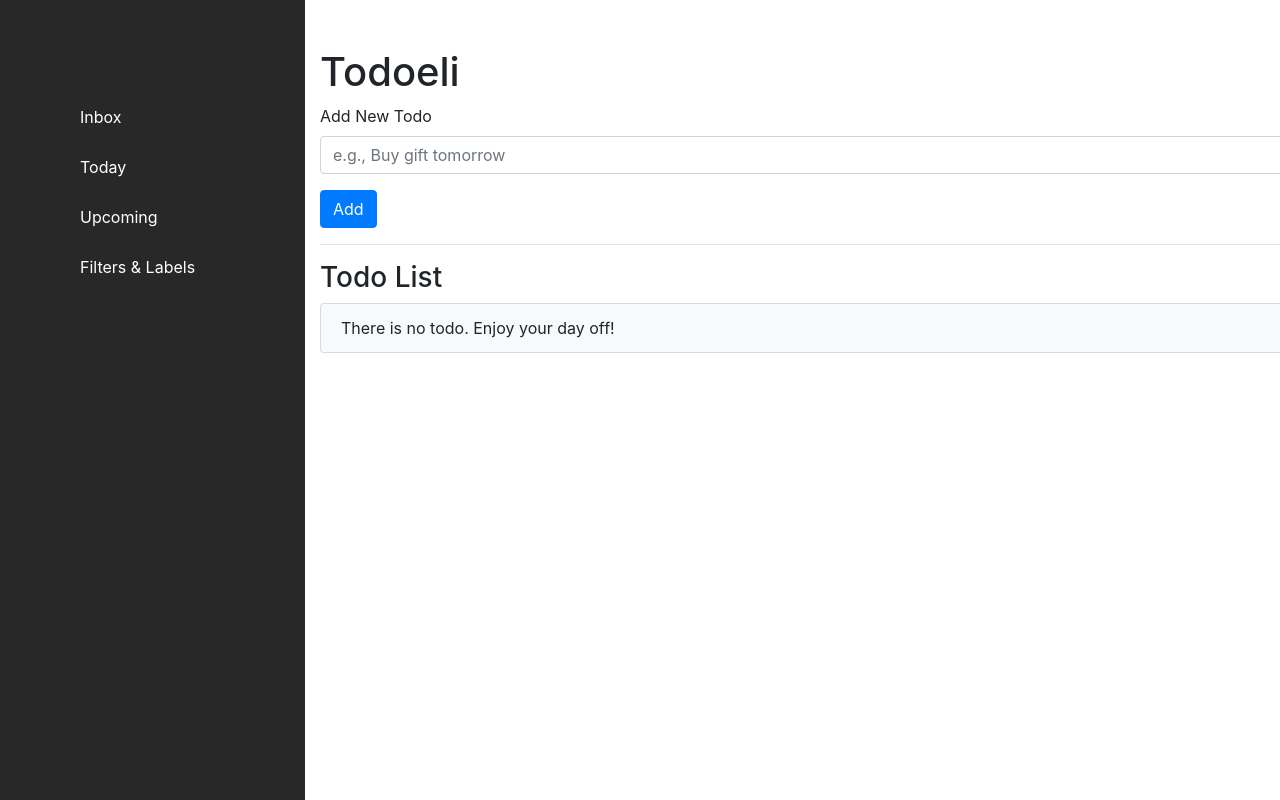
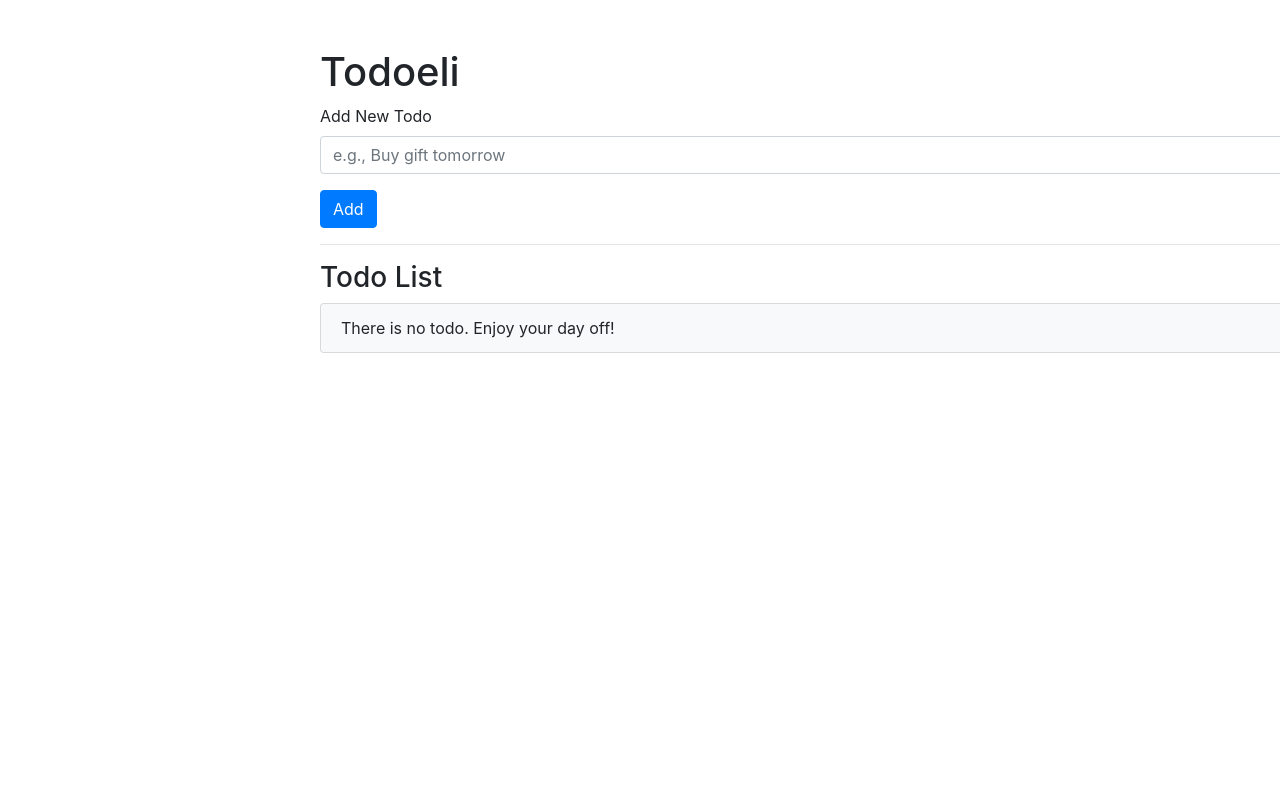
Before and after one commit to bilgihankose/todoapp, a Vue app: page / in a window 1280 px wide. Shown: the top 800 px of the page. Built offline with nearby package versions, Linux system fonts and the light colour scheme.

Commit message:
removed sidebar

```diff
--- a/src/App.vue
+++ b/src/App.vue
@@ -1,6 +1,5 @@
 <template>
   <div>
-    <Sidebar></Sidebar>
     <div class="container mt-5">
       <todo-item></todo-item>
     </div>
@@ -9,13 +8,11 @@
 
 <script>
 import TodoItem from "./components/TodoItem.vue";
-import Sidebar from "./components/Sidebar.vue";
 
 export default {
   name: "App",
   components: {
     TodoItem,
-    Sidebar,
   },
 };
 </script>
--- a/src/components/Sidebar.vue
+++ /dev/null
@@ -1,66 +0,0 @@
-<template>
-  <div class="left-menu">
-    <div class="list-holder">
-      <div class="top-filter-container">
-        <ul v-for="(item, key) in items" :key="key" class="top-filters">
-          <li class="item">{{ item.name }}</li>
-        </ul>
-      </div>
-    </div>
-  </div>
-</template>
-
-<script>
-export default {
-  name: "Sidebar",
-  data() {
-    return {
-      items: [
-        {
-          name: "Inbox",
-          icon: "dashboard",
-          path: "/inbox",
-        },
-        {
-          name: "Today",
-          icon: "users",
-          path: "/today",
-        },
-        {
-          name: "Upcoming",
-          icon: "cog",
-          path: "/upcoming",
-        },
-        {
-          name: "Filters & Labels",
-          icon: "cog",
-          path: "/upcoming",
-        },
-      ],
-    };
-  },
-};
-</script>
-
-<style scoped>
-.left-menu {
-  box-sizing: border-box;
-  width: 305px;
-  height: 100vh;
-  background-color: #282828;
-  padding-left: 35px;
-  position: fixed;
-  left: 0;
-  top: 0;
-  color: white;
-}
-
-.item {
-  padding: 5px 16px 5px 5px;
-  list-style: none;
-}
-
-.top-filter-container {
-  margin-top: 100px;
-}
-</style>
```
